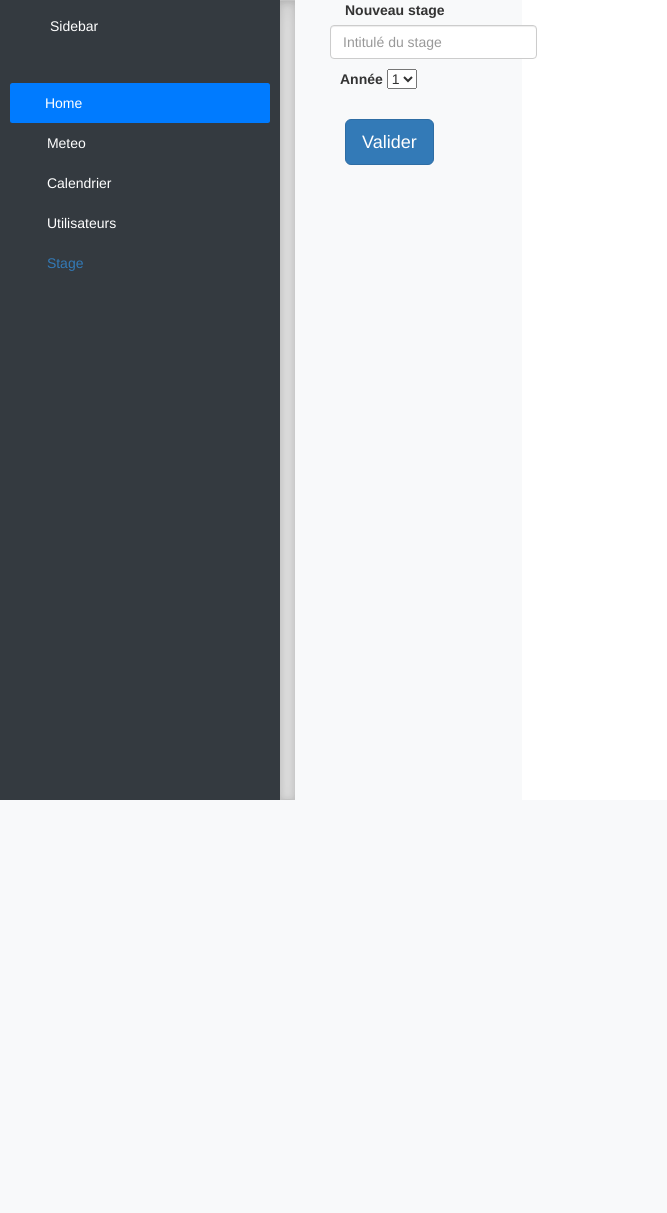
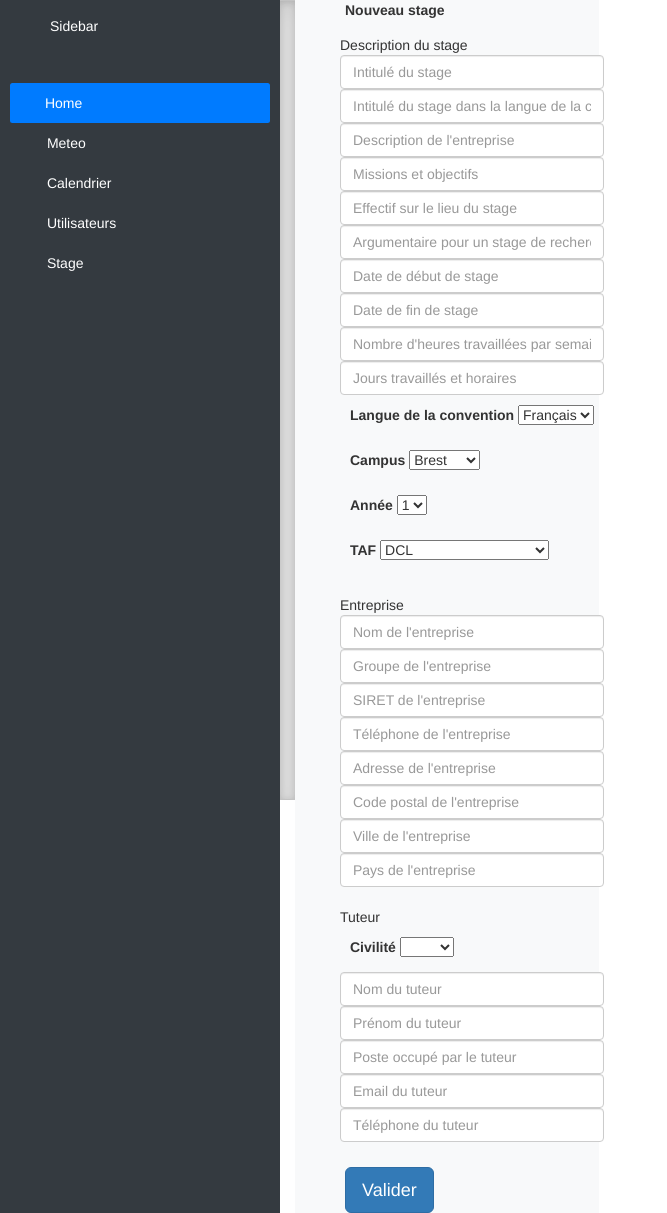
Before and after one commit to moussmo/testScalingo, a Flask app: page /internships/new in a window 1280 px wide. Shown: the whole page, without its empty margins (0-667 px from the left). Before the commit the page ends 800 px from the top, so only its background shows below. Run offline with Flask 2, Linux system fonts and the light colour scheme; data that the repository does not hold is empty; some libraries are stand-ins or nearby versions.

Commit message:
Add to internships

```diff
--- a/server/app.py
+++ b/server/app.py
@@ -46,7 +46,8 @@ def index():
     route_accueil=route_accueil,
     route_weather=route_weather,
     route_calendar=route_calendar,
-    route_users=route_users)
+    route_users=route_users,
+    route_internships=route_internships)
 
 @app.route('/login')
 def login():
@@ -257,19 +258,51 @@ def users():
 @app.route('/internships', methods=["GET"])
 def internships_main():
     internships=get_internships_by_student(current_user.user_id)
-    return render_template('internships_main.html', results=internships)
+    user=get_user_by_id(current_user.user_id)
+    return render_template('internships_main.html', results=internships, student=user)
 
 @app.route('/internships/new', methods=["GET", "POST"])
 @app.route('/internships/new/<id>', methods=["GET", "POST"])
 def internship_form(id=None):
-    print("id:", id)
     internship = get_internship_by_id(id)
+    form = request.form
     if (request.method == 'POST'):
         if internship is None:
             internship = Internship()
-        internship.title = request.form.get("title", "")
-        internship.year = request.form.get("year", "")
-        internship.student = current_user.user_id
+
+        internship.title = form.get("title", "")
+        internship.agreement_title=form.get("agreement_title", "")
+        internship.description=form.get("description", "")
+        internship.mission=form.get("mission", "")
+        internship.staff=form.get("staff", "")
+        internship.research_argument=form.get("research_argument", "")
+        internship.date_beginning=form.get("date_beginning", "")
+        internship.date_end=form.get("date_end", "")
+        internship.hours_per_week=form.get("hours_per_week", "")
+        internship.schedule=form.get("schedule", "")
+        internship.language=form.get("language", "")
+        internship.year = form.get("year", "")
+        internship.campus=form.get("campus", "")
+        internship.option=form.get("option", "")
+
+        internship.company_name=form.get("company_name", "")
+        internship.company_group=form.get("company_group", "")
+        internship.company_siret=form.get("company_siret", "")
+        internship.company_phone=form.get("company_phone", "")
+        internship.company_adress=form.get("company_adress", "")
+        internship.company_postal_code=form.get("company_postal_code", "")
+        internship.company_city=form.get("company_city", "")
+        internship.company_country=form.get("company_country", "")
+
+        internship.tutor_civility=form.get("tutor_civility", "")
+        internship.tutor_name=form.get("tutor_name", "")
+        internship.tutor_surname=form.get("tutor_surname", "")
+        internship.tutor_job=form.get("tutor_job", "")
+        internship.tutor_email=form.get("tutor_email", "")
+        internship.tutor_phone=form.get("tutor_phone", "")
+
+        internship.student_id = current_user.user_id
+        internship.date=datetime.datetime.now()
         add_internship(internship)
         return redirect(url_for('internships_main'))
     return render_template('internships_form.html', intern=internship)
--- a/server/database/models.py
+++ b/server/database/models.py
@@ -4,10 +4,42 @@ from database.init import db
 
 class Internship(db.Model):
     id = db.Column(db.Integer, primary_key=True)
+    date=db.Column(db.DateTime)
+    student_id = db.Column(db.Integer, db.ForeignKey('user.user_id'))
+    #company
+    company_name=db.Column(db.String(64))
+    company_group=db.Column(db.String(64))
+    company_siret=db.Column(db.String(64))
+    company_phone=db.Column(db.String(64))
+    company_adress=db.Column(db.String(256))
+    company_postal_code=db.Column(db.String(32))
+    company_city=db.Column(db.String(64))
+    company_country=db.Column(db.String(64))
+    #description
     title = db.Column(db.String(128))
-    #TODO: student id (authentification)
-    student_id = db.Column(db.Integer, db.ForeignKey('user.user_id'))
+    agreement_title=db.Column(db.String(128))
+    description=db.Column(db.String(256))
+    mission=db.Column(db.String(256))
+    staff=db.Column(db.String(32))
+    research_argument=db.Column(db.String(256))
+    #TODO fix dates
+    date_beginning=db.Column(db.String(64))
+    date_end=db.Column(db.String(64))
+    hours_per_week=db.Column(db.String(64))
+    schedule=db.Column(db.String(256))
+    #TODO fix choice options
+    language=db.Column(db.String(64))
+    campus=db.Column(db.String(64))
     year = db.Column(db.Integer)
+    option=db.Column(db.String(64))
+    #tutor
+    tutor_civility=db.Column(db.String(64))
+    tutor_name=db.Column(db.String(64))
+    tutor_surname=db.Column(db.String(64))
+    tutor_job=db.Column(db.String(128))
+    tutor_email=db.Column(db.String(64))
+    tutor_phone=db.Column(db.String(64))
+    #TODO: find a way to deal with attachments
 
 def add_internship(internship):
     print("Add")
@@ -17,15 +49,19 @@ def add_internship(internship):
 def get_internship_by_id(internship_id):
     return Internship.query.filter_by(id=internship_id).first()
 
-def get_internships_by_student(student_id):
-    return Internship.query.filter_by(student=student_id).order_by(Internship.id.desc())
+def get_internships_by_student(student):
+    print(student)
+    return Internship.query.filter_by(student_id=student).order_by(Internship.id.desc())
 
-def get_internships_by_student_and_year(student_name, internship_year):
-    return Internship.query.filter_by(student=student_name).filter_by(year=internship_year)
+def get_internships_by_student_and_year(student_id, internship_year):
+    return Internship.query.filter_by(student_id=student_id).filter_by(year=internship_year)
 
 def remove_internship(internship_id):
     db.session.delete(Internship.query.filter_by(id=internship_id))
     db.session.commit()
+
+def get_user_by_id(user_id):
+    return User.query.filter_by(user_id=user_id).first()
 
 class Event(db.Model):
     __tablename__ = 'events'
--- a/server/templates/base.html
+++ b/server/templates/base.html
@@ -49,7 +49,7 @@
         </a>
       </li>
       <li>
-        <a href="{{route_internships}} class="nav-link text-white">
+        <a href="{{route_internships}}" class="nav-link text-white">
           <svg class="bi me-2" width="16" height="16"><use xlink:href="#grid"></use></svg>
           Stage
         </a>
--- a/server/templates/internships_form.html
+++ b/server/templates/internships_form.html
@@ -6,7 +6,34 @@
   <form action="" method="post" class="form-example" >
     <div class="row">
         <div class="form-group">
+          <div name="internship_description" style="padding: 10px; border-color: black;">
+            <div>Description du stage</div>
             <input class="form-control" placeholder="Intitulé du stage" name = "title" value="{{ intern.title }}">
+            <input class="form-control" placeholder="Intitulé du stage dans la langue de la convention" name = "agreement_title" value="{{ intern.agreement_title }}">
+            <input class="form-control" placeholder="Description de l'entreprise" name = "description" value="{{ intern.description }}">
+            <input class="form-control" placeholder="Missions et objectifs" name = "mission" value="{{ intern.mission }}">
+            <input class="form-control" placeholder="Effectif sur le lieu du stage" name = "staff" value="{{ intern.staff }}">
+            <input class="form-control" placeholder="Argumentaire pour un stage de recherche" name = "research" value="{{ intern.research_argumentary }}">
+            <!--TODO deal with dates-->
+            <input class="form-control" placeholder="Date de début de stage" name = "date_beginning" value="{{ intern.date_beginning }}">
+            <input class="form-control" placeholder="Date de fin de stage" name = "date_end" value="{{ intern.date_end }}">
+            <input class="form-control" placeholder="Nombre d'heures travaillées par semaine" name = "hours" value="{{ intern.hours_per_week }}">
+            <input class="form-control" placeholder="Jours travaillés et horaires" name = "schedule" value="{{ intern.schedule }}">
+            <div style ="padding: 10px;">
+              <label>Langue de la convention</label>
+              <select name = "language">
+                  <option>Anglais</option>
+                  <option selected="yes">Français</option>
+              </select>
+            </div>
+            <div style ="padding: 10px;">
+              <label>Campus</label>
+              <select name = "campus">
+                  <option>Brest</option>
+                  <option>Nantes</option>
+                  <option>Rennes</option>
+              </select>
+            </div>
             <div style ="padding: 10px;">
                 <label>Année</label>
                 <select name = "year">
@@ -15,6 +42,45 @@
                     <option>3</option>
                 </select>
             </div>
+            <div style ="padding: 10px;">
+              <label>TAF</label>
+              <select name = "option">
+                  <option>DCL</option>
+                  <option>LOGIN</option>
+                  <option>Askip y a d'autres TAFs</option>
+              </select>
+            </div>
+          </div>
+
+          <div name="company" style="padding: 10px; border-color: black;">
+            <div>Entreprise</div>
+            <input class="form-control" placeholder="Nom de l'entreprise" name = "company_name" value="{{ intern.company_name }}">
+            <input class="form-control" placeholder="Groupe de l'entreprise" name = "company_group" value="{{ intern.company_group }}">
+            <input class="form-control" placeholder="SIRET de l'entreprise" name = "company_siret" value="{{ intern.company_siret }}">
+            <input class="form-control" placeholder="Téléphone de l'entreprise" name = "company_phone" value="{{ intern.company_phone }}">
+            <input class="form-control" placeholder="Adresse de l'entreprise" name = "company_adress" value="{{ intern.company_adress }}">
+            <input class="form-control" placeholder="Code postal de l'entreprise" name = "company_postal_code" value="{{ intern.company_postal_code }}">
+            <input class="form-control" placeholder="Ville de l'entreprise" name = "company_city" value="{{ intern.company_city }}">
+            <input class="form-control" placeholder="Pays de l'entreprise" name = "company_country" value="{{ intern.company_country }}">
+          </div>
+
+          <div name="tutor" style="padding: 10px; border-color: black;">
+            <div>Tuteur</div>
+            <div style ="padding: 10px;">
+              <label>Civilité</label>
+              <select name = "tutor_civility">
+                  <option></option>
+                  <option>Mr</option>
+                  <option>Mme</option>
+              </select>
+            </div>
+            <input class="form-control" placeholder="Nom du tuteur" name = "tutor_surname" value="{{ intern.tutor_surname }}">
+            <input class="form-control" placeholder="Prénom du tuteur" name = "tutor_name" value="{{ intern.tutor_name }}">
+            <input class="form-control" placeholder="Poste occupé par le tuteur" name = "tutor_job" value="{{ intern.tutor_job }}">
+            <input class="form-control" placeholder="Email du tuteur" name = "tutor_email" value="{{ intern.tutor_email }}">
+            <input class="form-control" placeholder="Téléphone du tuteur" name = "tutor_phone" value="{{ intern.tutor_phone }}">
+          </div>
+
         </div>
     </div>
   <button type="submit" class="btn btn-primary btn-lg">Valider</button>
--- a/server/templates/internships_main.html
+++ b/server/templates/internships_main.html
@@ -11,7 +11,7 @@
       {% for internship in results %}
         <div style = "padding: 10px; border-color: black">
             <div>{{internship.title}}</div>
-            <div>{{internship.id}}</div>
+            <div>{{internship.date.strftime("%c")}}</div>
             <a href="{{ url_for("internship_form", id=internship.id) }}">Modifier</a>
         </div>
       {% endfor %}
```
Lines whose indentation alone changed are shown as unchanged.
